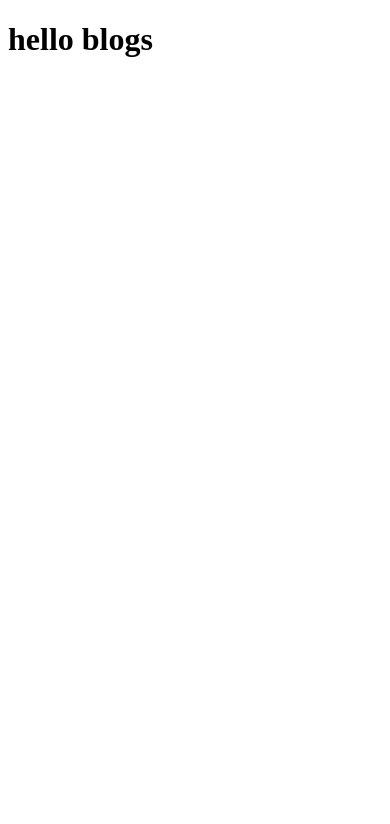
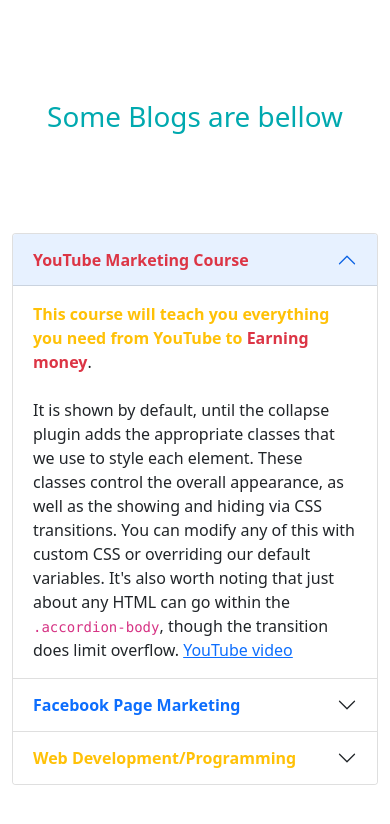
Before and after one commit to ProgrammerMohaimin/Moahimin-Blogs, a plain HTML site: page M-Blogs.html in a window 390 px wide. Drawn offline with nearby package versions, Linux system fonts and the light colour scheme.

Commit message:
blogs  responsive done

```diff
--- a/M-Blogs.html
+++ b/M-Blogs.html
@@ -5,8 +5,81 @@
     <meta http-equiv="X-UA-Compatible" content="IE=edge">
     <meta name="viewport" content="width=device-width, initial-scale=1.0">
     <title>M-Blogs</title>
+
+    <!--css bootstrap-->
+    <link href="https://cdn.jsdelivr.net/npm/bootstrap@5.1.3/dist/css/bootstrap.min.css" rel="stylesheet" integrity="sha384-1BmE4kWBq78iYhFldvKuhfTAU6auU8tT94WrHftjDbrCEXSU1oBoqyl2QvZ6jIW3" crossorigin="anonymous">
+
+    <style>
+
+    </style>
 </head>
 <body>
-     <h1>hello blogs </h1>
+     <h1 style="text-align: center;margin: 100px 0; color: rgb(0, 169, 175)">Some Blogs are bellow</h1>
+<div class="container">
+
+     <div class="accordion" id="accordionExample">
+        <div class="accordion-item">
+          <h2 class="accordion-header" id="headingOne">
+            <button class="accordion-button" type="button" data-bs-toggle="collapse" data-bs-target="#collapseOne" aria-expanded="true" aria-controls="collapseOne">
+              <strong class="text-danger">YouTube Marketing Course</strong>
+            </button>
+          </h2>
+          <div id="collapseOne" class="accordion-collapse collapse show" aria-labelledby="headingOne" data-bs-parent="#accordionExample">
+            <div class="accordion-body">
+              <strong class="text-warning">This course will teach you everything you need from YouTube to <span class="text-danger">Earning money</span></strong>.
+              <br>
+              <br>
+              It is shown by default, until the collapse plugin adds the appropriate classes that we use to style each element. These classes control the overall appearance, as well as the showing and hiding via CSS transitions. You can modify any of this with custom CSS or overriding our default variables. It's also worth noting that just about any HTML can go within the <code>.accordion-body</code>, though the transition does limit overflow.
+
+              <a href="https://www.youtube.com/channel/UCmnFGNBUwhkL_vz-65lozCQ">YouTube video</a>
+            </div>
+          </div>
+        </div>
+
+<!---Number  2  bottom  here-->
+
+        <div class="accordion-item">
+          <h2 class="accordion-header" id="headingTwo">
+            <button class="accordion-button collapsed" type="button" data-bs-toggle="collapse" data-bs-target="#collapseTwo" aria-expanded="false" aria-controls="collapseTwo">
+            <strong class="text-primary">Facebook Page Marketing</strong>
+            </button>
+          </h2>
+          <div id="collapseTwo" class="accordion-collapse collapse" aria-labelledby="headingTwo" data-bs-parent="#accordionExample">
+            <div class="accordion-body">
+              <strong>This is the second item's accordion body.</strong> It is hidden by default, until the collapse plugin adds the appropriate classes that we use to style each element. These classes control the overall appearance, as well as the showing and hiding via CSS transitions. You can modify any of this with custom CSS or overriding our default variables. It's also worth noting that just about any HTML can go within the <code>.accordion-body</code>, though the transition does limit overflow.
+            </div>
+          </div>
+        </div>
+
+<!---Number  3  bottom  here-->
+
+        <div class="accordion-item">
+          <h2 class="accordion-header" id="headingThree">
+            <button class="accordion-button collapsed" type="button" data-bs-toggle="collapse" data-bs-target="#collapseThree" aria-expanded="false" aria-controls="collapseThree">
+            <strong class="text-warning">Web Development/Programming</strong>
+            </button>
+          </h2>
+          <div id="collapseThree" class="accordion-collapse collapse" aria-labelledby="headingThree" data-bs-parent="#accordionExample">
+            <div class="accordion-body">
+              <strong>This is the third item's accordion body.</strong> It is hidden by default, until the collapse plugin adds the appropriate classes that we use to style each element. These classes control the overall appearance, as well as the showing and hiding via CSS transitions. You can modify any of this with custom CSS or overriding our default variables. It's also worth noting that just about any HTML can go within the <code>.accordion-body</code>, though the transition does limit overflow.
+            </div>
+          </div>
+        </div>
+      </div>
+    </div>
+
+
+
+
+
+
+
+
+
+
+
+
+
+      <script src="https://cdn.jsdelivr.net/npm/bootstrap@5.1.3/dist/js/bootstrap.bundle.min.js" integrity="sha384-ka7Sk0Gln4gmtz2MlQnikT1wXgYsOg+OMhuP+IlRH9sENBO0LRn5q+8nbTov4+1p" crossorigin="anonymous"></script>
 </body>
 </html>
```
